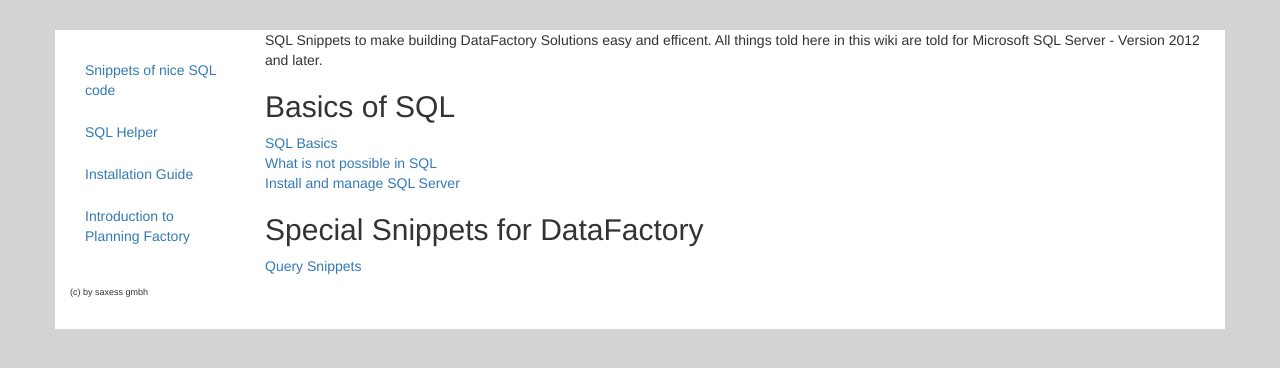
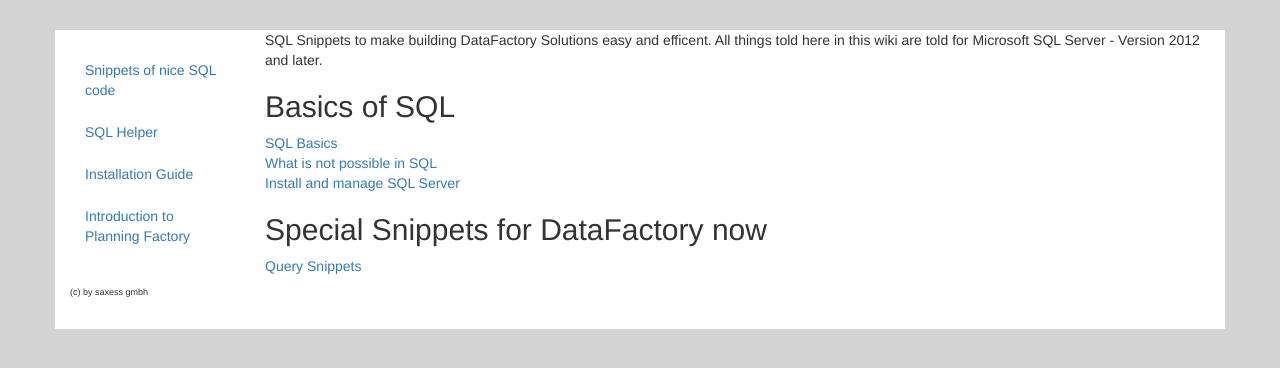
Before and after one commit to shredtechular/PlanningFactory.github.io, a Jekyll site: the page built from content/sql/index.md, in a window 1280 px wide. Shown: the top 368 px of the page. Built offline with Jekyll 4.4.1, drawn with Linux system fonts in a browser that asks for light colours.

Commit message:
Update index.md

```diff
--- a/content/sql/index.md
+++ b/content/sql/index.md
@@ -11,5 +11,5 @@ SQL Snippets to make building DataFactory Solutions easy and efficent. All thing
 [What is not possible in SQL](What-is-not-possible-in-SQL)
 [Install and manage SQL Server ](Install-and-manage-SQL-Server)
 
-## Special Snippets for DataFactory
+## Special Snippets for DataFactory now
 [Query Snippets](QuerySnippets.md)
```
